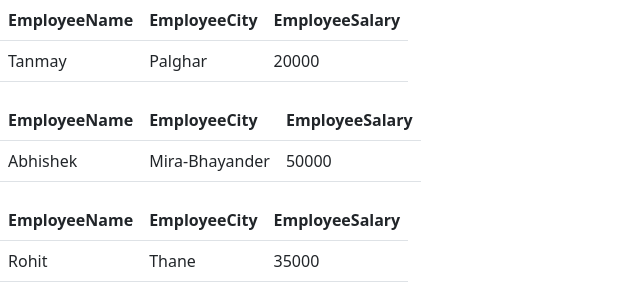
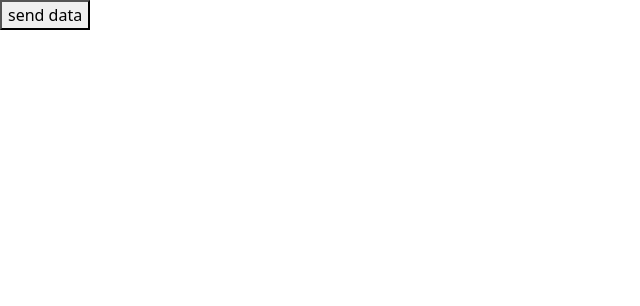
Before and after one commit to akshaypalase/AngularApp, an Angular app: page / in a window 1280 px wide. Shown: the top 306 px of the page, without its empty margins (0-640 px from the left). Built offline with nearby package versions, Linux system fonts and the light colour scheme.

Commit message:
updated
updated

```diff
--- a/src/app/app.component.html
+++ b/src/app/app.component.html
@@ -27,8 +27,8 @@
 <!-- <app-angularpratice></app-angularpratice> -->
 <!-- <app-structuraldirective></app-structuraldirective> -->
 <!-- <app-attri></app-attri> -->
-<div *ngFor="let e of EmployeeRecord">
-<app-child [employee]="e"></app-child>
+<!-- <div *ngFor="let e of EmployeeRecord">
+<app-child [employee]="e"></app-child> -->
 <!-- <app-passverify></app-passverify> -->
 <!-- <select (change)="uid = sid.value" #sid>
   <option selected disabled>No value selected</option>
@@ -43,5 +43,7 @@
   <app-hooks *ngIf="isChild" data="{{data}}"></app-hooks>
 
 </div> -->
+<app-childdemo (childStringData)="receiveData($event)"></app-childdemo>
+{{childDataReceived}}
 
 <router-outlet></router-outlet>
--- a/src/app/app.component.ts
+++ b/src/app/app.component.ts
@@ -21,6 +21,7 @@ export class AppComponent {
   }
   data="hello";
   uname : string ='hello good morning';
+  childDataReceived : string="";
 
   EmployeeRecord :any=[
     {
@@ -33,4 +34,8 @@ export class AppComponent {
       eName:"Rohit",eCity:"Thane",eSalary:"35000"
     }
   ]
+  receiveData(event:string){
+    this.childDataReceived=event;
+
+  }
 }
--- a/src/app/app.module.ts
+++ b/src/app/app.module.ts
@@ -17,6 +17,7 @@ import { CustdiDirective } from './custdi.directive';
 import { HooksComponent } from './hooks/hooks.component';
 import { PassverifyComponent } from './passverify/passverify.component';
 import { ChildComponent } from './child/child.component';
+import { ChilddemoComponent } from './childdemo/childdemo.component';
 
 @NgModule({
   declarations: [
@@ -33,7 +34,8 @@ import { ChildComponent } from './child/child.component';
     CustdiDirective,
     HooksComponent,
     PassverifyComponent,
-    ChildComponent
+    ChildComponent,
+    ChilddemoComponent
   ],
   imports: [
     BrowserModule,
--- /dev/null
+++ b/src/app/childdemo/childdemo.component.html
@@ -0,0 +1 @@
+<button (click)="sendData()">send data</button>
--- /dev/null
+++ b/src/app/childdemo/childdemo.component.ts
@@ -0,0 +1,24 @@
+import { Component, OnInit,Output,EventEmitter } from '@angular/core';
+
+@Component({
+  selector: 'app-childdemo',
+  templateUrl: './childdemo.component.html',
+  styleUrls: ['./childdemo.component.css']
+})
+export class ChilddemoComponent implements OnInit {
+
+childData : string ="data from child component";
+@Output() childStringData : EventEmitter<string>=new EventEmitter();
+  constructor() { }
+  employee :any=[];
+
+
+
+  ngOnInit() {
+
+  }
+  sendData(){
+    this.childStringData.emit(this.childData);
+  }
+
+}
```
Also changed, not shown: src/app/childdemo/childdemo.component.css (added).
